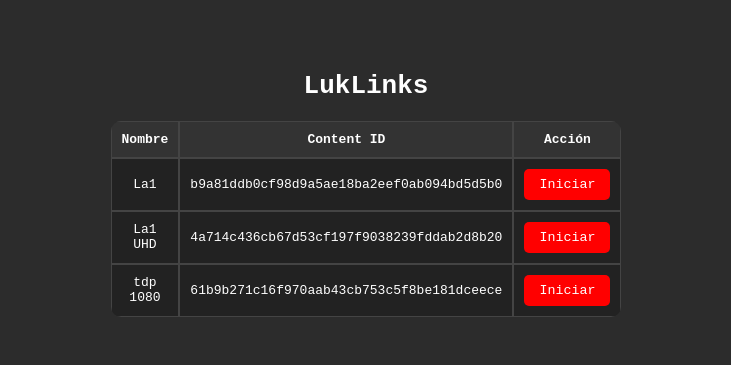
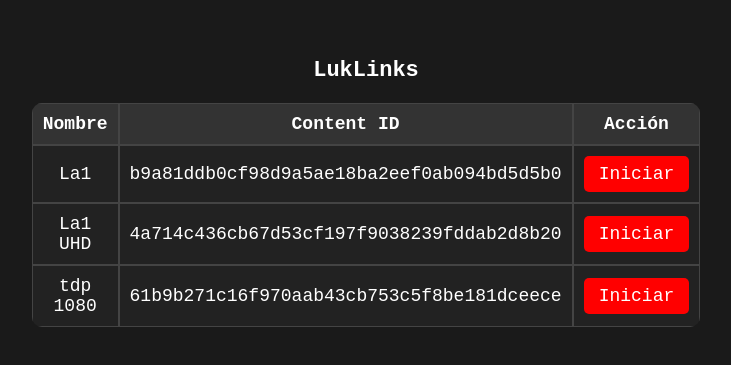
Before and after one commit to lukiiimohhU/lukiiimohhU.github.io, a plain HTML site: page futbol/index.html in a window 1280 px wide. Shown: the part 215-580 px from the top of the page, without its empty margins (274-1005 px from the left). Drawn offline with Linux system fonts and the light colour scheme.

Commit message:
Update index.html

```diff
--- a/futbol/index.html
+++ b/futbol/index.html
@@ -6,7 +6,7 @@
     <title>LukLinks</title>
     <style>
         body {
-            background-color: #2c2c2c; /* Negro más claro */
+            background-color: #1a1a1a; /* Negro más claro */
             color: white;
             font-family: monospace; /* Fuente monospace */
             display: flex;
@@ -14,11 +14,13 @@
             align-items: center;
             height: 100vh;
             margin: 0;
+            font-size: 18px; /* Incremento de tamaño de fuente */
         }
 
         h1 {
             text-align: center;
             margin-bottom: 20px;
+            font-size: 22px; /* Incremento de tamaño de fuente */
         }
 
         table {
@@ -52,6 +54,7 @@
             cursor: pointer;
             border-radius: 5px; /* Bordes redondeados para botones */
             font-family: monospace; /* Fuente monospace para botones */
+            font-size: 18px; /* Incremento de tamaño de fuente */
         }
 
         button:hover {
@@ -77,6 +80,7 @@
             width: 100%;
             border-radius: 5px; /* Bordes redondeados para botones del menú */
             font-family: monospace; /* Fuente monospace */
+            font-size: 18px; /* Incremento de tamaño de fuente */
         }
 
         #overlay {
@@ -118,6 +122,7 @@
             const acestreamLink = `acestream://${contentId}`;
             navigator.clipboard.writeText(acestreamLink).then(() => {
                 alert('Enlace AceStream copiado al portapapeles: ' + acestreamLink);
+                window.open(acestreamLink, '_blank');
                 ocultarMenu();
             });
         }
```
